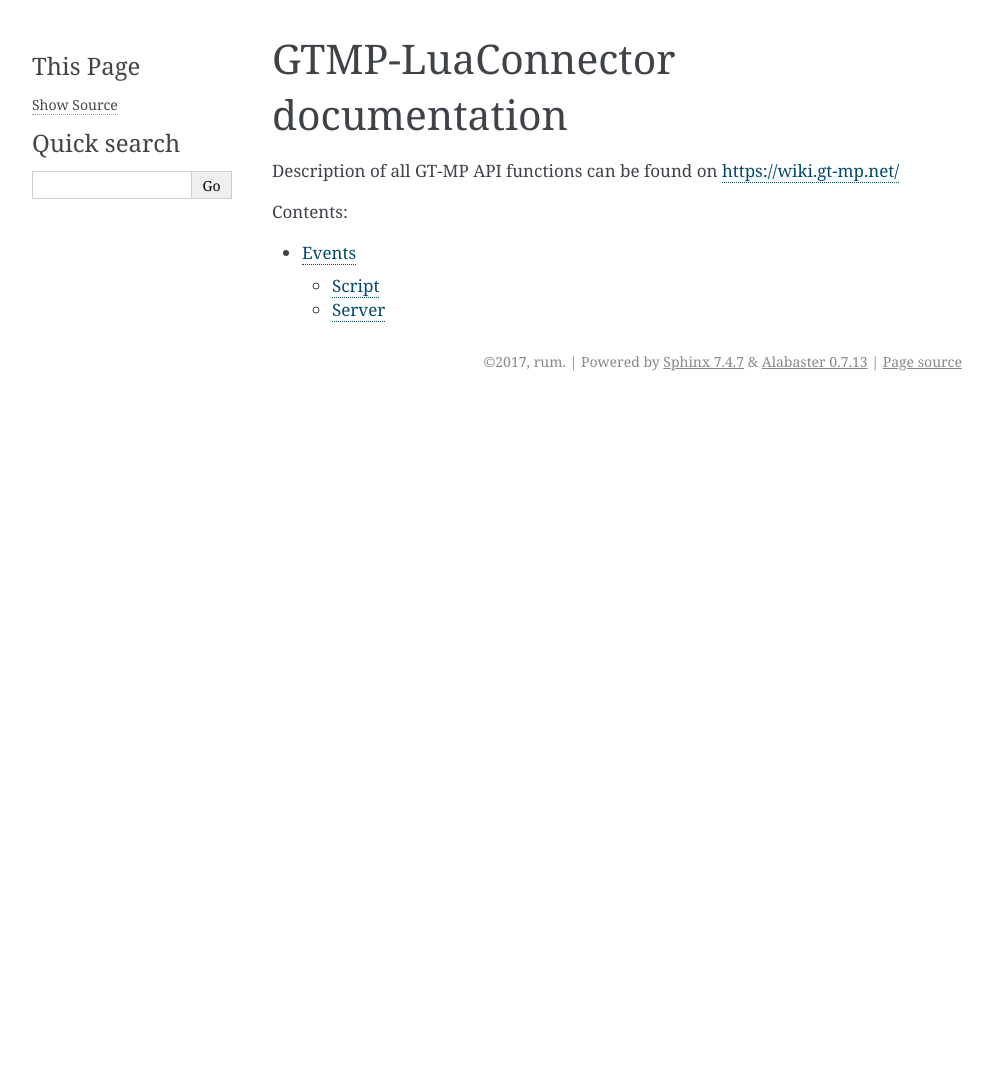
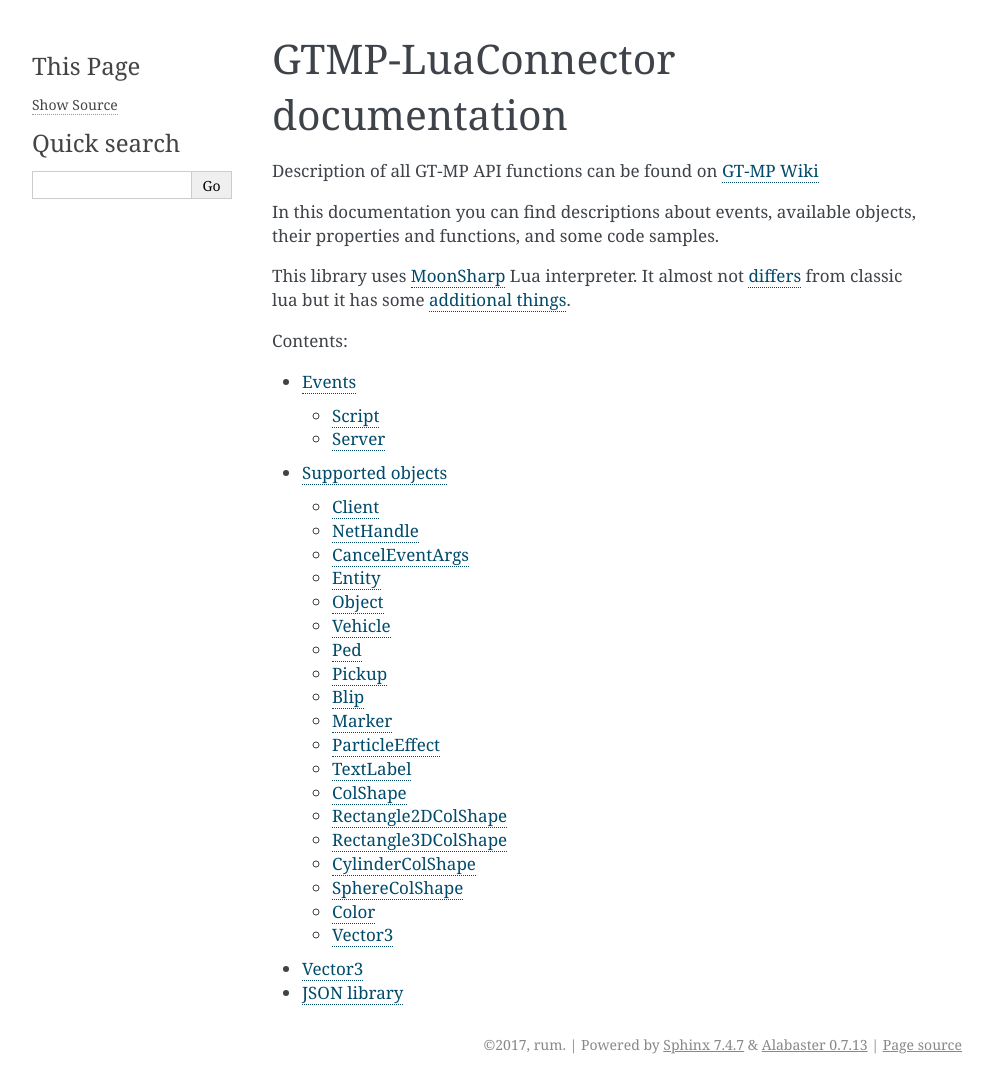
Before and after one commit to romgerman/LuaConnector-Documentation, a Sphinx documentation site: the page built from source/index.rst, in a window 1280 px wide. Shown: the whole page, without its empty margins (148-1141 px from the left). Built offline with Sphinx 7.4.7, drawn with Linux system fonts in a browser that asks for light colours; before the commit the page ends 900 px from its top, so only the background shows below that.

Commit message:
Trying to upload to readthedocs

```diff
--- a/source/index.rst
+++ b/source/index.rst
@@ -6,7 +6,11 @@
 GTMP-LuaConnector documentation
 =============================================
 
-Description of all GT-MP API functions can be found on https://wiki.gt-mp.net/
+Description of all GT-MP API functions can be found on `GT-MP Wiki <https://wiki.gt-mp.net/>`_
+
+In this documentation you can find descriptions about events, available objects, their properties and functions, and some code samples.
+
+This library uses `MoonSharp <http://www.moonsharp.org/>`_ Lua interpreter. It almost not `differs <http://www.moonsharp.org/moonluadifferences.html>`_ from classic lua but it has some `additional things <http://www.moonsharp.org/additions.html>`_.
 
 .. toctree::
    :maxdepth: 2
@@ -14,3 +18,5 @@
 
    events
    objects
+   vector3
+   json
--- a/source/objects.rst
+++ b/source/objects.rst
@@ -0,0 +1,119 @@
+Supported objects
+=============================================
+.. highlight:: lua
+
+Here you have a list of available objects (almost all of them exists in GTMP API)
+
+=============
+Client
+=============
+
+.. important:: Cannot be instantiated
+
+=============
+NetHandle
+=============
+
+.. important:: Cannot be instantiated
+
+===============
+CancelEventArgs
+===============
+
+.. important:: Cannot be instantiated
+
+===============
+Entity
+===============
+
+.. important:: Cannot be instantiated
+
+===============
+Object
+===============
+
+.. important:: Cannot be instantiated
+
+===============
+Vehicle
+===============
+
+.. important:: Cannot be instantiated
+
+===============
+Ped
+===============
+
+.. important:: Cannot be instantiated
+
+===============
+Pickup
+===============
+
+.. important:: Cannot be instantiated
+
+===============
+Blip
+===============
+
+.. important:: Cannot be instantiated
+
+===============
+Marker
+===============
+
+.. important:: Cannot be instantiated
+
+===============
+ParticleEffect
+===============
+
+.. important:: Cannot be instantiated
+
+===============
+TextLabel
+===============
+
+.. important:: Cannot be instantiated
+
+===============
+ColShape
+===============
+
+.. important:: Cannot be instantiated
+
+===================
+Rectangle2DColShape
+===================
+
+.. important:: Cannot be instantiated
+
+===================
+Rectangle3DColShape
+===================
+
+.. important:: Cannot be instantiated
+
+===================
+CylinderColShape
+===================
+
+.. important:: Cannot be instantiated
+
+===================
+SphereColShape
+===================
+
+.. important:: Cannot be instantiated
+
+===============
+Color
+===============
+
+.. important:: Cannot be instantiated
+
+===============
+Vector3
+===============
+
+See :doc:`Vector3 </vector3>`
--- /dev/null
+++ b/source/vector3.rst
@@ -0,0 +1,3 @@
+Vector3
+=============================================
+.. highlight:: lua
```
Also changed, not shown: source/json.rst (added, +29 -0 lines).
